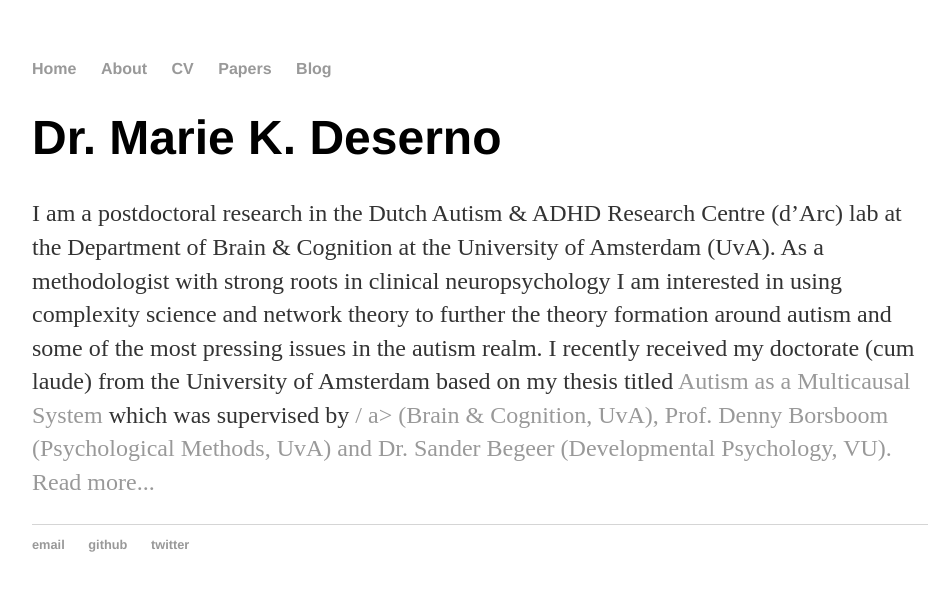
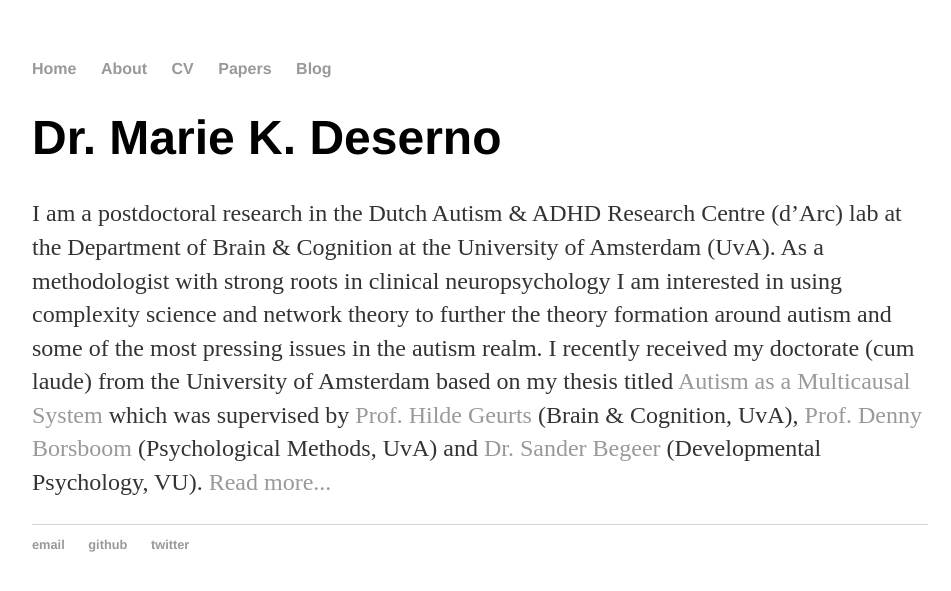
Before and after one commit to MarieDeserno/mariekdeserno.github.io, a Jekyll site: the page built from index.html, in a window 1280 px wide. Shown: the top 591 px of the page, without its empty margins (160-1111 px from the left). Built offline with Jekyll 4.4.1, drawn with Linux system fonts in a browser that asks for light colours.

Commit message:
Update index.html

```diff
--- a/index.html
+++ b/index.html
@@ -8,5 +8,5 @@
 		I am a postdoctoral research in the Dutch Autism & ADHD Research Centre (d’Arc) lab at the Department of Brain & Cognition at the University of Amsterdam (UvA).
 		As a methodologist with strong roots in clinical neuropsychology I am interested in using complexity science and network theory to further the theory formation around autism and some of the most pressing issues in the autism realm.
 		I recently received my doctorate (cum laude) from the University of Amsterdam
-		based on my thesis titled <a href="https://dare.uva.nl/search?identifier=a6933d33-58d9-465a-b55f-a3d5d4b0e66c">Autism as a Multicausal System</a> which was supervised by <a href="http://www.dutcharc.nl/team/hilde-geurts/" <Prof. Hilde Geurts>/ a> (Brain & Cognition, UvA), Prof. Denny Borsboom (Psychological Methods, UvA) and Dr. Sander Begeer (Developmental Psychology, VU). <a href="/about">Read more...</a></p>
+		based on my thesis titled <a href="https://dare.uva.nl/search?identifier=a6933d33-58d9-465a-b55f-a3d5d4b0e66c">Autism as a Multicausal System</a> which was supervised by <a href="http://www.dutcharc.nl/team/hilde-geurts/" >Prof. Hilde Geurts</a> (Brain & Cognition, UvA), <a href="https://dennyborsboom.com/" >Prof. Denny Borsboom</a> (Psychological Methods, UvA) and <a href="https://research.vu.nl/en/persons/sm-begeer">Dr. Sander Begeer</a>  (Developmental Psychology, VU). <a href="/about">Read more...</a></p>
 </div><!-- /.blurb -->
```
